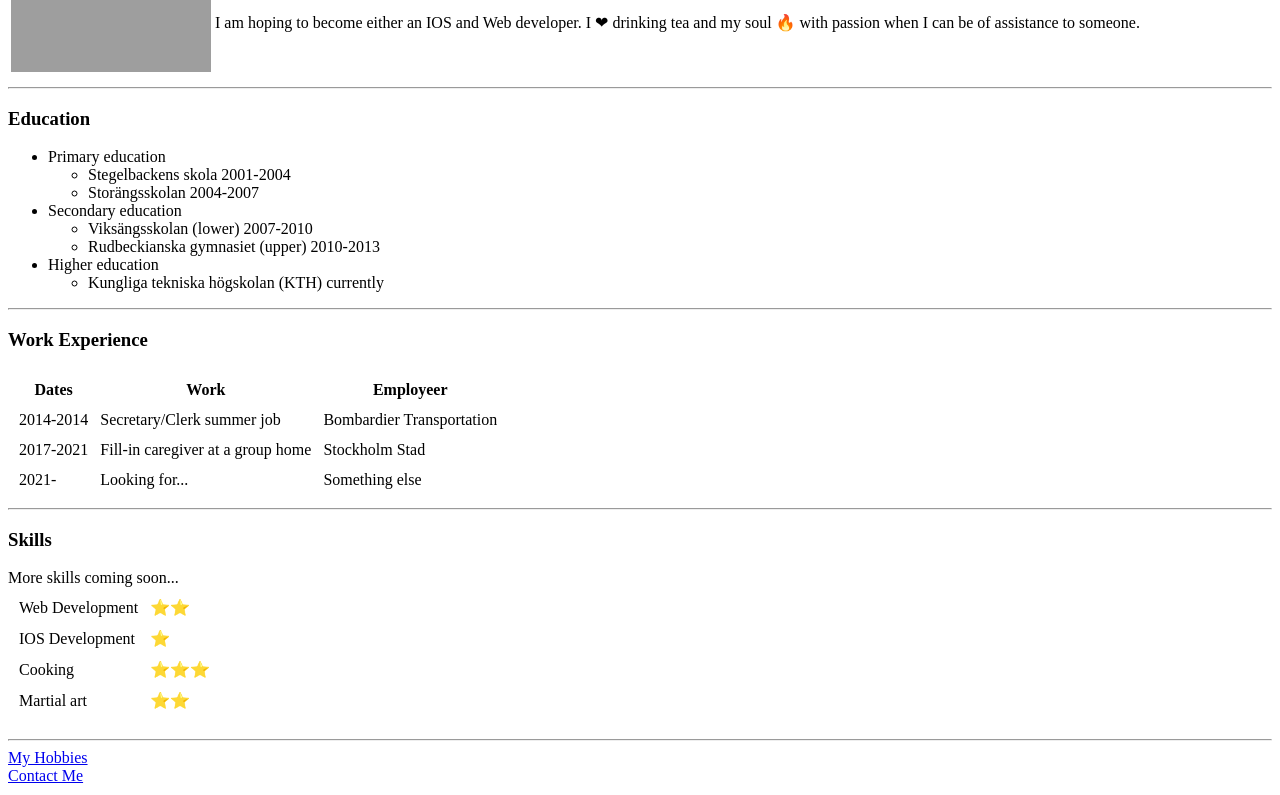
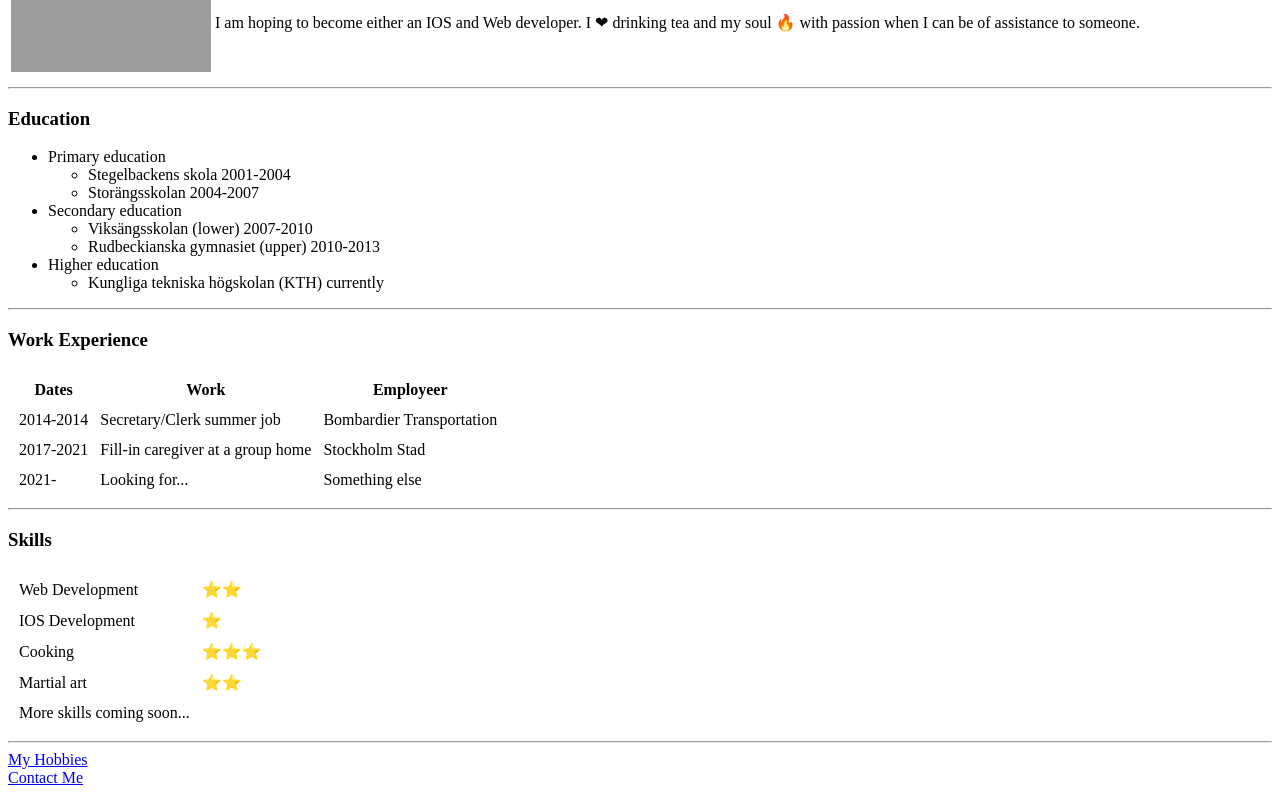
Before and after one commit to mrJamla/cv, a plain HTML site: page index.html in a window 1280 px wide. Shown: the part 139-934 px from the top of the page. Drawn offline with Linux system fonts and the light colour scheme; grey boxes are pictures that could not be loaded.

Commit message:
Test of file update

```diff
--- a/index.html
+++ b/index.html
@@ -100,7 +100,7 @@
             <td>⭐⭐</td>
         </tr>
         <tr>
-            More skills coming soon...
+            <td>More skills coming soon...</td>
         </tr>
     </table>
     <hr>
```
